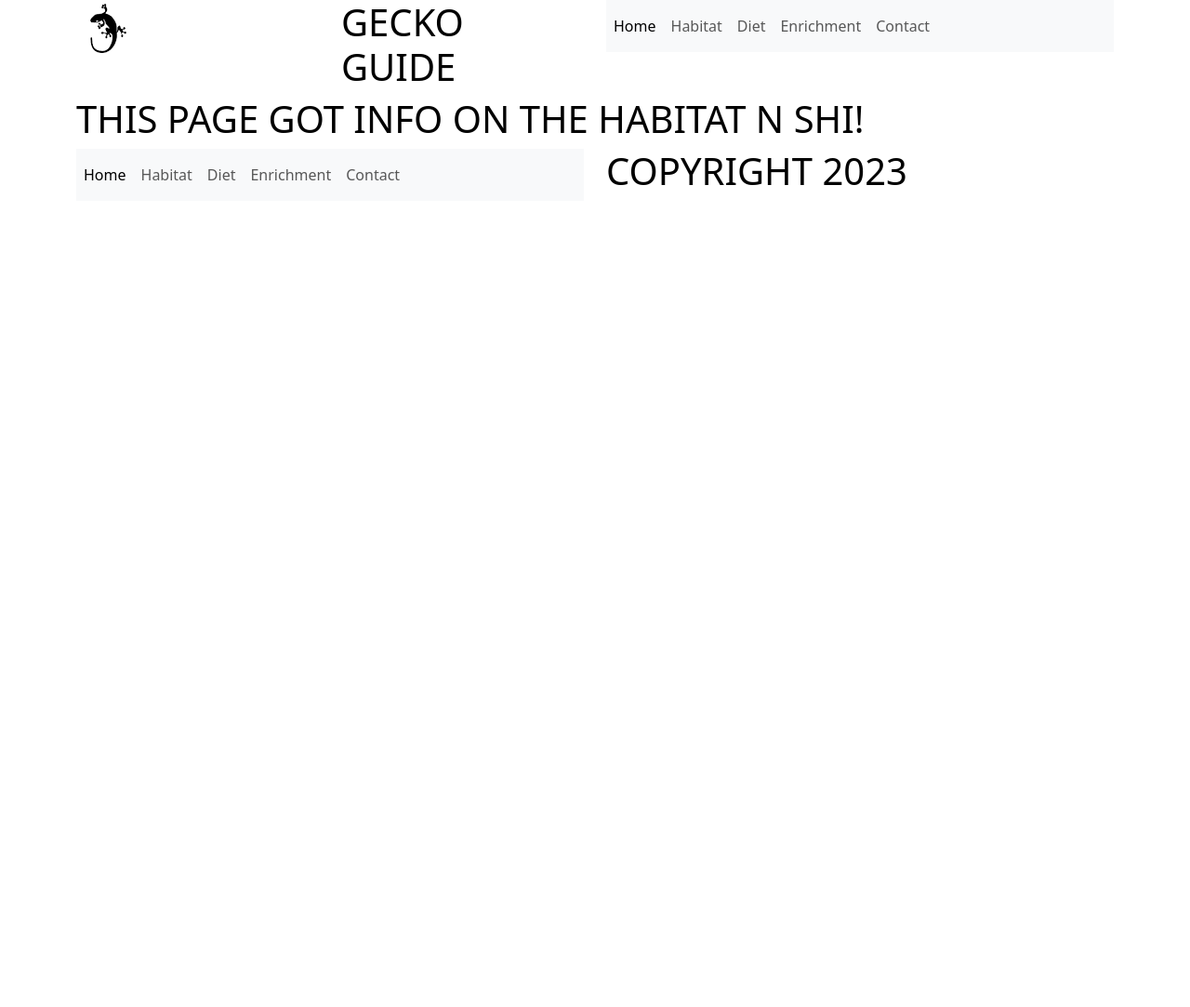
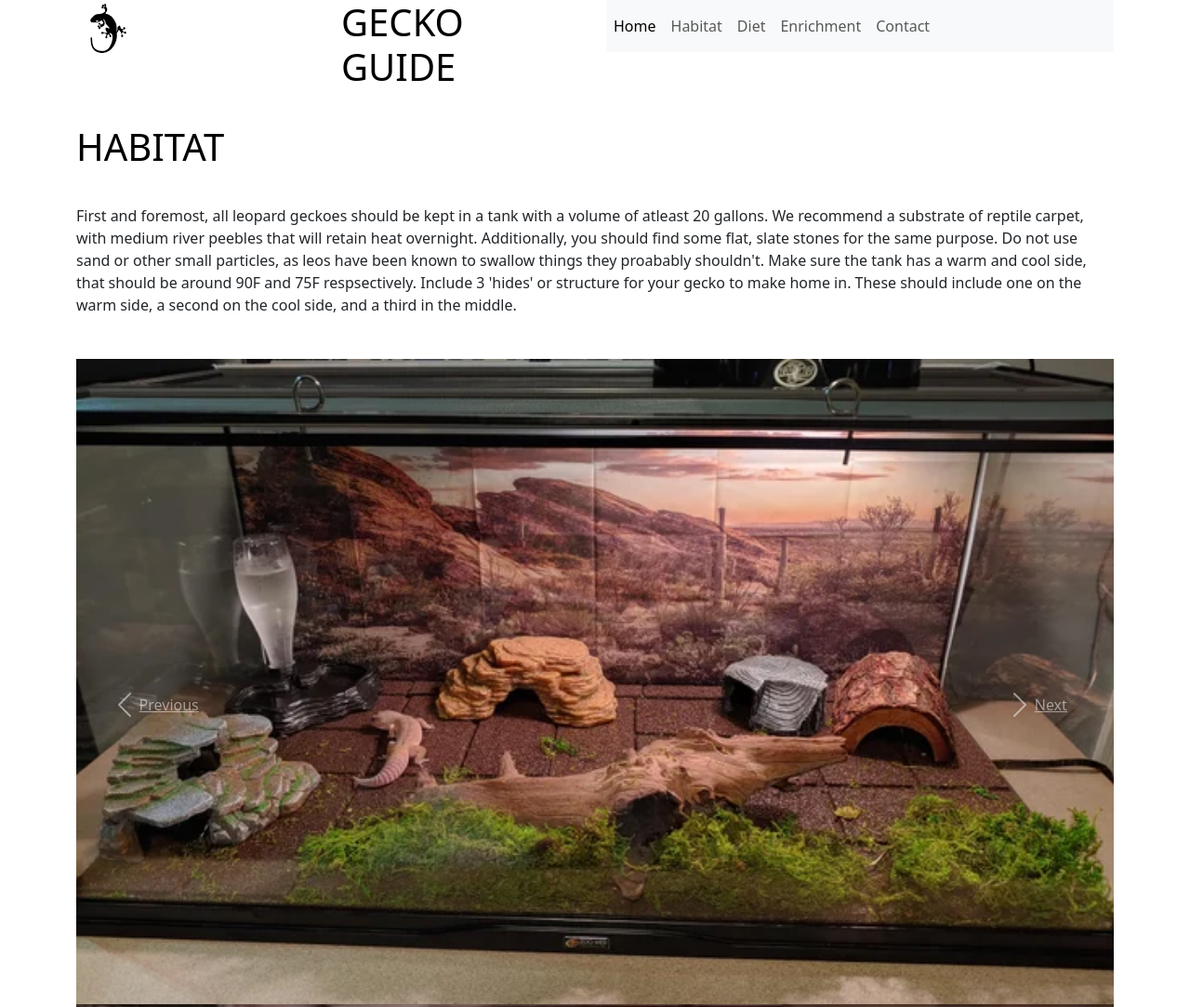
Before and after one commit to adamspl2001/leo-guide, a plain HTML site: page habitat.html in a window 1280 px wide. Shown: the top 1083 px of the page at 93% size. Before the commit the page ends 800 px from the top, so only its background shows below. Drawn offline with nearby package versions, Linux system fonts and the light colour scheme.

Commit message:
content push

```diff
--- a/habitat.html
+++ b/habitat.html
@@ -44,11 +44,37 @@
         <div><!--start of body container-->
             <div class="row">
                 <div class="col-md-12">
-                    <h1>THIS PAGE GOT INFO ON THE HABITAT N SHI!</h1>
+                    <h1>HABITAT</h1>
                 </div><!--end of column container-->
             </div><!--end of row container-->
+            <div class="row">
+                <div class="col-md-12">
+                    <p>First and foremost, all leopard geckoes should be kept in a tank with a volume of atleast 20 gallons. We recommend a substrate of reptile carpet, with medium river peebles that will retain heat overnight. Additionally, you should find some flat, slate stones for the same purpose. Do not use sand or other small particles, as leos have been known to swallow things they proabably shouldn't. Make sure the tank has a warm and cool side, that should be around 90F and 75F respsectively. Include 3 'hides' or structure for your gecko to make home in. These should include one on the warm side, a second on the cool side, and a third in the middle.</p>
+                </div><!--end of column container-->
+            </div><!--end of row container-->
+            <div id="carouselExampleControls" class="carousel slide" data-ride="carousel">
+                <div class="carousel-inner">
+                  <div class="carousel-item active">
+                    <img class="d-block w-100" src="images/habitat-1.jpg" alt="First example of a suitable gecko habitat">
+                  </div>
+                  <div class="carousel-item active ">
+                    <img class="d-block w-100" src="images/habitat-2.jpg" alt="Second example of a suitable gecko habitat">
+                  </div>
+                  <div class="carousel-item active">
+                    <img class="d-block w-100" src="images/habitat-3.jpg" alt="Third example of a suitable gecko habitat">
+                  </div>
+                </div>
+                <a class="carousel-control-prev" href="#carouselExampleControls" role="button" data-slide="prev">
+                  <span class="carousel-control-prev-icon" aria-hidden="true"></span>
+                  <span class="sr-only">Previous</span>
+                </a>
+                <a class="carousel-control-next" href="#carouselExampleControls" role="button" data-slide="next">
+                  <span class="carousel-control-next-icon" aria-hidden="true"></span>
+                  <span class="sr-only">Next</span>
+                </a>
+            </div><!--end of photo carousel-->
         </div><!--end of body container-->
-        <div class="row"><!--start footer container-->
+        <div class="row justify-content-center"><!--start footer container-->
             <div class="col-md-6">
                 <nav class="navbar navbar-expand-lg navbar-light bg-light">
                     <button class="navbar-toggler" type="button" data-toggle="collapse" data-target="#navbarNavAltMarkup" aria-controls="navbarNavAltMarkup" aria-expanded="false" aria-label="Toggle navigation">
--- a/style.css
+++ b/style.css
@@ -16,3 +16,7 @@ h1, h4 {
 .head {
     justify-content: center;
 }
+
+.row {
+    padding-bottom: 30px;
+}
```
Also changed, not shown: contact.html (+1 -1 lines), diet.html (+1 -1 lines), enrichment.html (+1 -1 lines), index.html (+1 -1 lines), images/habitat-1.jpg (added), images/habitat-2.jpg (added), images/habitat-3.jpg (added), 1 other file.
